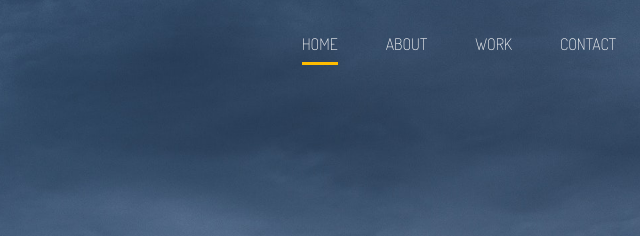
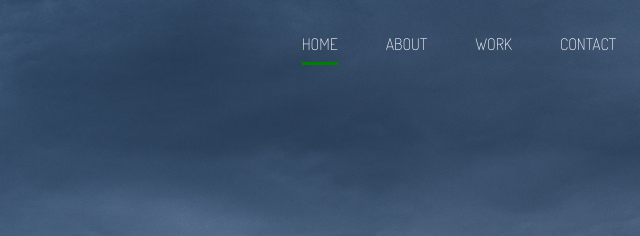
Before and after one commit to Tatana26/portfolio_website_mysite, a website: page index.html in a window 1280 px wide. Shown: the top 236 px of the page, 540-1180 px from the left. Drawn offline with nearby package versions, Linux system fonts and the light colour scheme; files that its build step writes are made by us from their sources; a web font is replaced by a local one.

Commit message:
color change

```diff
--- a/scss/_config.scss
+++ b/scss/_config.scss
@@ -1,17 +1,17 @@
 //variables
 $website-width: 1080px;
-$main-color: #ffbc00;
+$main-color: green;
 $light-color: #f4f4f4;
 $dark-color: #333;
 $medium-color: #ccc;
-$bg-image: url('../img/showcase.jpg');
+$bg-image: url("../img/showcase.jpg");
 
-// set tect color
+// set text color
 
 @function set-text-color($color) {
-    @if (lightness($color) > 50 ) {
-        @return #000
-    } @else {
-        @return #fff;
-    }
+  @if (lightness($color) > 50) {
+    @return #000;
+  } @else {
+    @return #fff;
+  }
 }
--- a/scss/_utilities.scss
+++ b/scss/_utilities.scss
@@ -31,6 +31,7 @@
         background-color: $dark-color;
     }
 }
+
 
 button[class^='btn-']:hover,
 a[class^='btn-']:hover,
```
Also changed, not shown: dist/contact.html.
